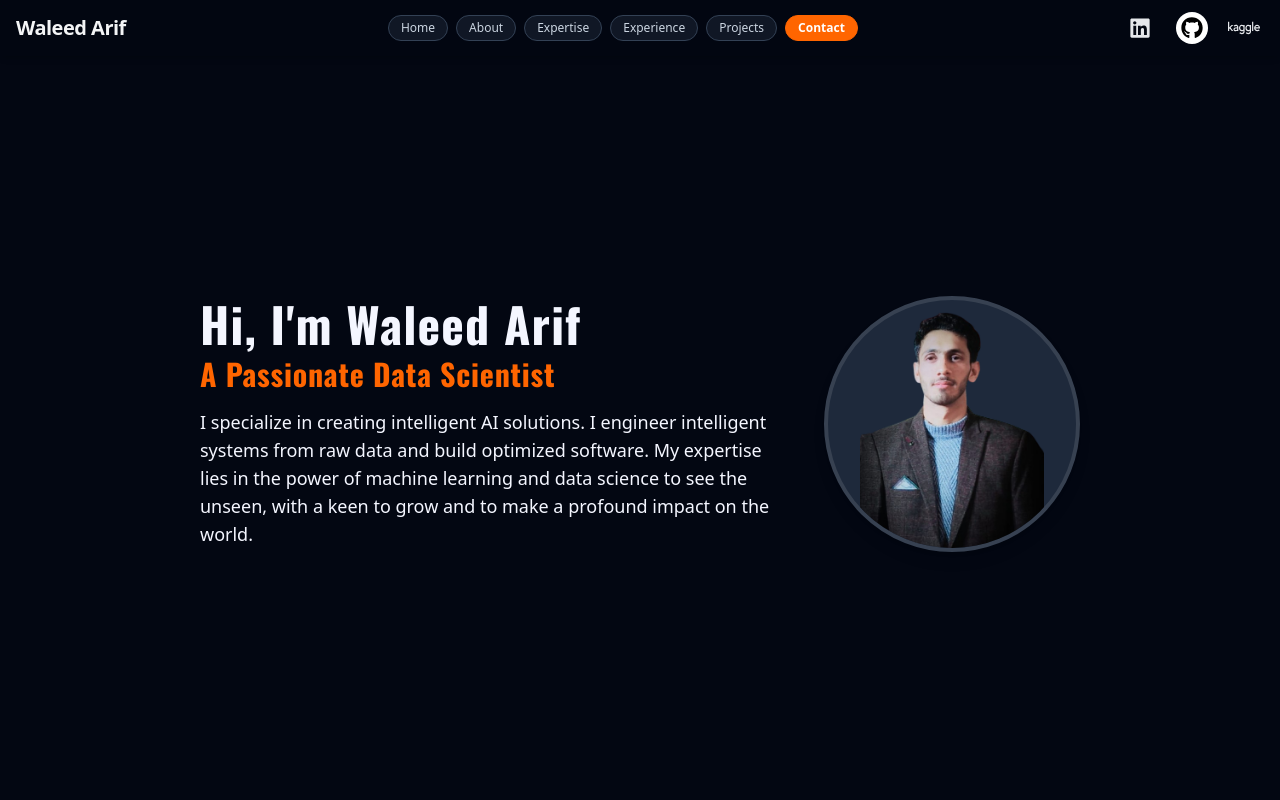
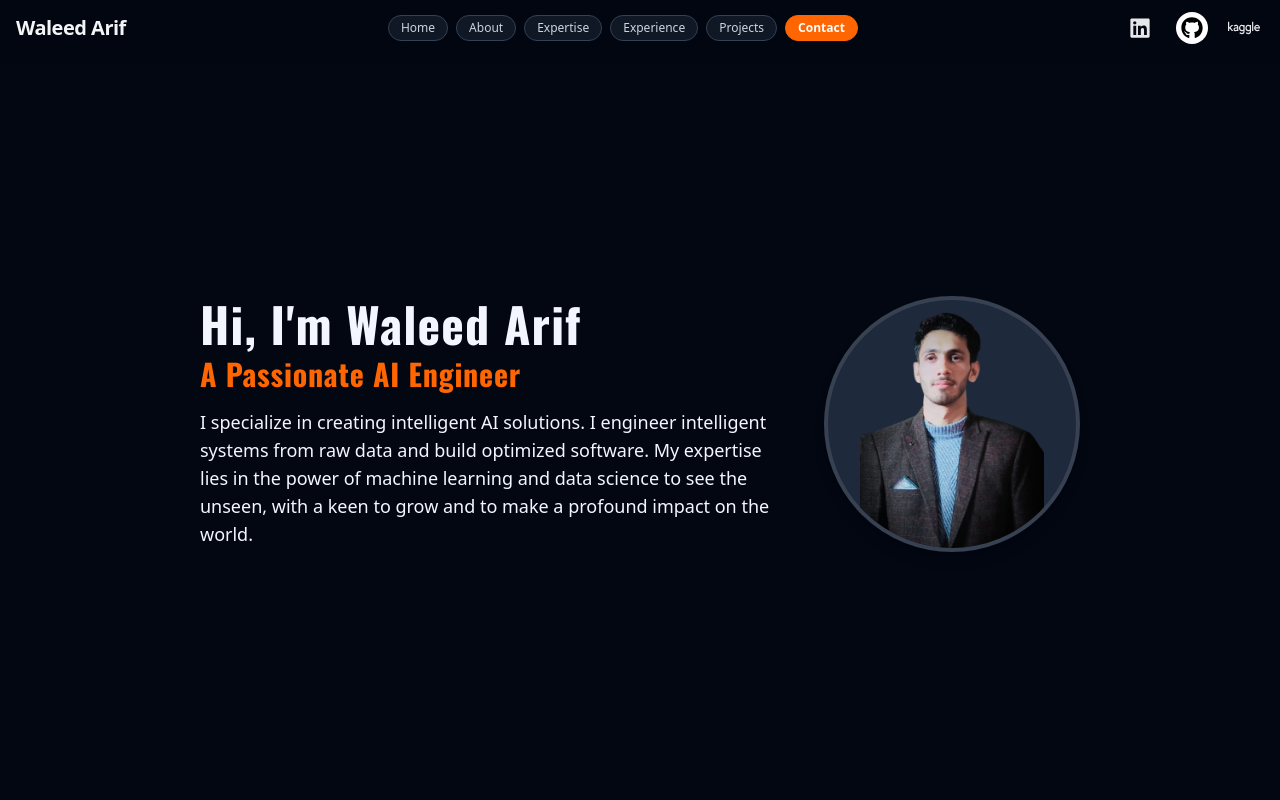
Before and after one commit to waleedarif1011/waleed, a React (Vite) app: page /#contact-section in a window 1280 px wide. Shown: the top 800 px of the page. Built offline with nearby package versions, Linux system fonts and the light colour scheme; a web font is replaced by a local one.

Commit message:
Update Home intro

```diff
--- a/src/components/views/HomeView.tsx
+++ b/src/components/views/HomeView.tsx
@@ -21,7 +21,7 @@ const HomeView: React.FC = () => {
             Hi, I'm Waleed Arif
           </h1>
           <h2 className="text-2xl md:text-3xl font-semibold text-[#FF6500] mb-4">
-            A Passionate Data Scientist
+            A Passionate AI Engineer
           </h2>
           <p className="text-lg text-[#F4F6FF] max-w-xl">
             I specialize in creating intelligent AI solutions. I engineer intelligent systems from raw data and build optimized software. My expertise lies in the power of machine learning and data science to see the unseen, with a keen to grow and to make a profound impact on the world.
```
